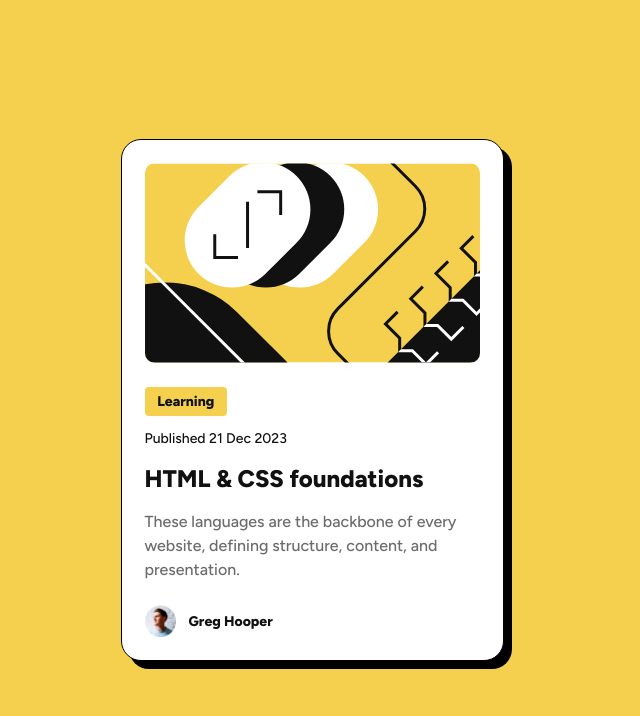
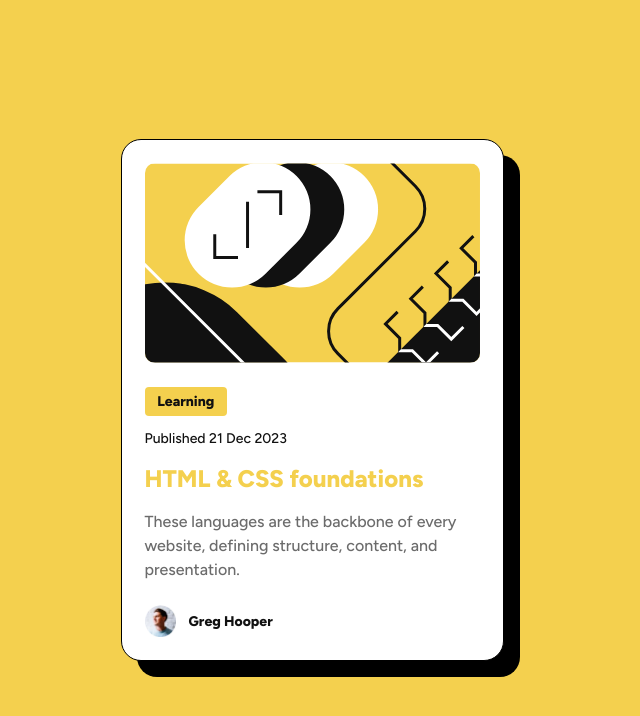
Before and after one commit to Praise25/Blog-preview-card, a React (Vite) app: page / in a window 1280 px wide. In both pictures the pointer is over the element 640 px from the left and 400 px from the top of the page. Shown: the top 716 px of the page, without its empty margins (328-968 px from the left). Built offline with nearby package versions, Linux system fonts and the light colour scheme.

Commit message:
feat: implement hover effects for card component

```diff
--- a/src/components/Card.module.css
+++ b/src/components/Card.module.css
@@ -8,3 +8,7 @@
   border-radius: calc(20rem / 16);
   box-shadow: 8px 8px 0 0 #000000;
 }
+
+.container:hover {
+  box-shadow: 16px 16px 0 0 #000000;
+}
--- a/src/components/Card.tsx
+++ b/src/components/Card.tsx
@@ -6,7 +6,7 @@ import classes from "./Card.module.css"
 
 export default function Card() {
   return (
-    <div className={classes.container}>
+    <div className={`${classes.container} card-container`}>
       <CardImage />
       <CardContent />
       <CardFooter />
--- a/src/components/CardContent.module.css
+++ b/src/components/CardContent.module.css
@@ -23,6 +23,10 @@
   letter-spacing: 0;
   margin: 0;
   color: var(--gray-950);
+}
+
+.text-preset-1:hover {
+  color: var(--amber);
 }
 
 .text-preset-2 {
--- a/src/components/CardContent.tsx
+++ b/src/components/CardContent.tsx
@@ -7,7 +7,7 @@ export default function CardContent() {
         Learning
       </p>
       <p className={classes["text-preset-3"]}>Published 21 Dec 2023</p>
-      <p className={classes["text-preset-1"]}>HTML & CSS foundations</p>
+      <p className={`${classes["text-preset-1"]} card-title`}>HTML & CSS foundations</p>
       <p className={classes["text-preset-2"]}>
         These languages are the backbone of every website, defining structure,
         content, and presentation.
--- a/src/index.css
+++ b/src/index.css
@@ -10,3 +10,7 @@ body {
   margin: 0;
   padding: 0;
 }
+
+.card-container:hover .card-title {
+  color: var(--amber);
+}
```
